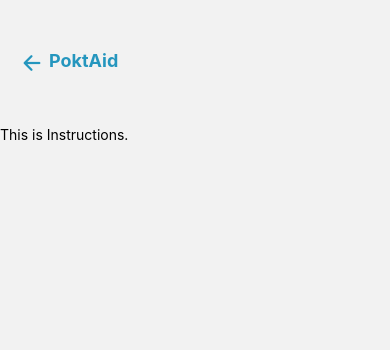
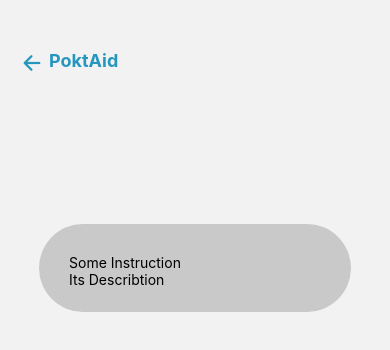
Before and after one commit to yushi2006/PoktAid, a React Native app: screen /Instructions in a window 390 px wide. Shown: the top 350 px of the page. Built offline with nearby package versions, Linux system fonts and the light colour scheme.

Commit message:
adding a basic card

```diff
--- /dev/null
+++ b/app/components/card.tsx
@@ -0,0 +1,26 @@
+import React, { Component } from 'react'
+import { Text, View, StyleSheet } from 'react-native'
+
+const Card = ({ title, describtion }) => {
+    return (
+        <View style={styles.card}>
+            <Text>{title}</Text>
+            <Text>{describtion}</Text>
+        </View>
+    )
+}
+
+const styles = StyleSheet.create({
+    card: {
+        backgroundColor: "#CAC9C9",
+        borderRadius: 50,
+        width: '80%',
+        height: '40%',
+        padding: 30,
+    },
+    text: {
+        fontSize: 24,
+    }
+});
+
+export default Card
--- a/app/screens/instructions.tsx
+++ b/app/screens/instructions.tsx
@@ -1,14 +1,31 @@
 import React, { Component } from 'react'
-import { Text, View } from 'react-native'
+import { Text, View, StyleSheet } from 'react-native'
 import Bar from '../components/bar'
+import Card from '../components/card'
 
 const Instructions = () => {
     return(
         <View>
             <Bar />
-            <Text>This is Instructions.</Text>
+            <View style={styles.main}>
+                <Card title="Some Instruction" describtion="Its Describtion" />
+            </View>
         </View>
     )
 };
 
+const styles = StyleSheet.create({
+    screen: {
+        flexDirection: 'column',
+        alignItems: 'center',
+    },
+    main: {
+        flexDirection: 'row',
+        justifyContent: 'center',
+        height: '100%',
+        width: '100%',
+        paddingVertical: "25%",
+    }
+});
+
 export default Instructions;
```
